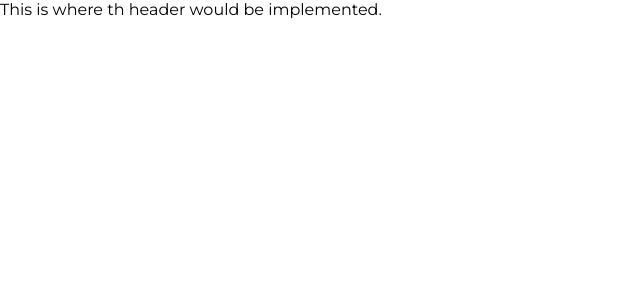
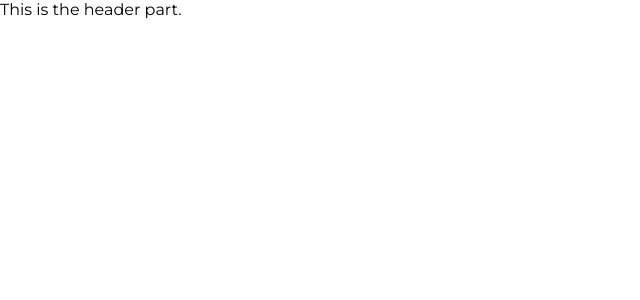
Before and after one commit to yona29/Evangadi-Forum, a React (Vite) app in the folder client/: page / in a window 1280 px wide. Shown: the top 300 px of the page, without its empty margins (0-640 px from the left). Built offline with nearby package versions, Linux system fonts and the light colour scheme.

Commit message:
updated the Header component

```diff
--- a/client/src/Components/Header/Header.jsx
+++ b/client/src/Components/Header/Header.jsx
@@ -3,7 +3,7 @@ import React from "react";
 const Header = () => {
   return (
     <>
-      <p>This is where th header would be implemented.</p>
+      <p>This is the header part.</p>
     </>
   );
 };
```
